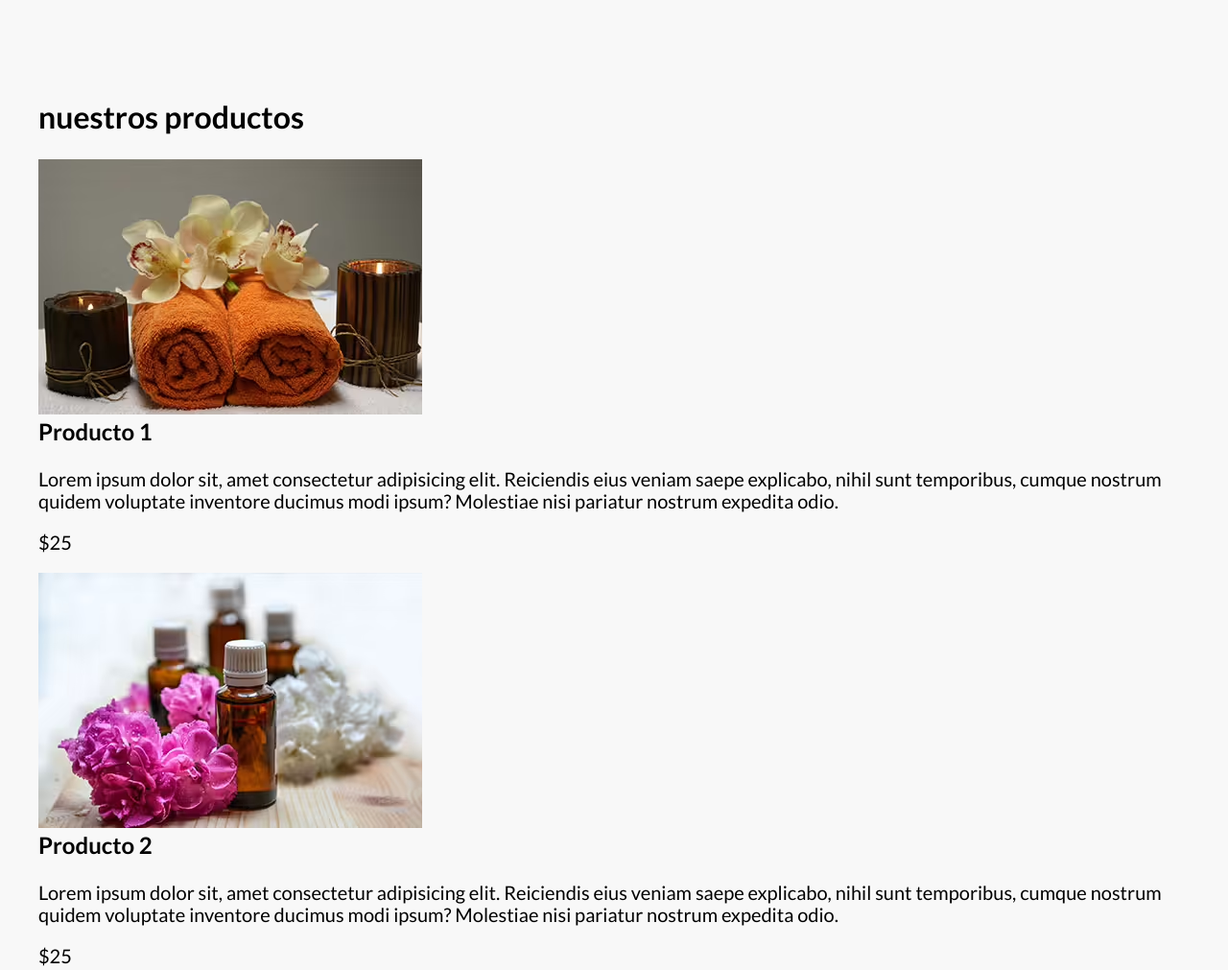
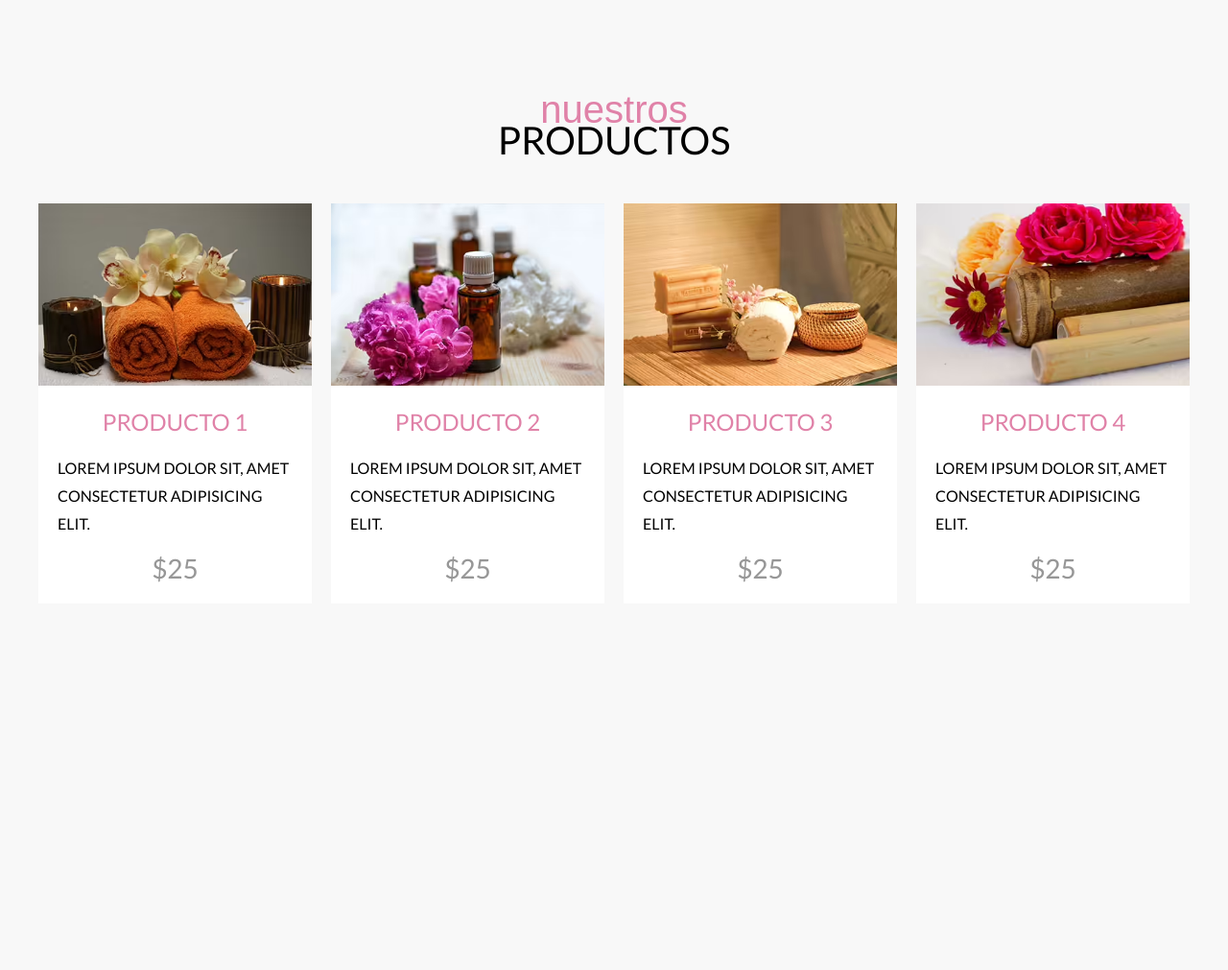
Before and after one commit to JosueP0721/Proyecto--Salon-de-Belleza, a website: page index.html in a window 1280 px wide. Shown: the part 2733-3744 px from the top of the page at 96% size. After the commit the page ends 3442 px from the top, so only its background shows below. Drawn offline with Linux system fonts and the light colour scheme; a web font is replaced by a local one.

Commit message:
productos scss

```diff
--- a/index.html
+++ b/index.html
@@ -163,59 +163,63 @@
         <h2 class="productos__heading">nuestros <span>productos</span></h2>
         <div class="productos__grid">
             <div class="producto">
+                <div class="producto__mask">
                     <picture>
                         <source srcset="build/img/producto_01.avif" type="image/avif">
                         <source srcset="build/img/producto_01.webp" type="image/webp">
-                    <img loading="lazy" class="producto__imagen" src="build/img/producto_01.jpg" alt="imagen producto">
+                        <img loading="lazy" class="producto__imagen" src="build/img/producto_01.jpg"
+                            alt="imagen producto">
                     </picture>
+                </div>
                 <div class="producto__contenido">
                     <h3 class="producto__nombre">Producto 1</h3>
-                    <p class="producto__descripcion">Lorem ipsum dolor sit, amet consectetur adipisicing elit.
-                        Reiciendis eius veniam saepe explicabo, nihil sunt temporibus, cumque nostrum quidem voluptate
-                        inventore ducimus modi ipsum? Molestiae nisi pariatur nostrum expedita odio.</p>
-                    <p class="prodcuto__precio">$25</p>
+                    <p class="producto__descripcion">Lorem ipsum dolor sit, amet consectetur adipisicing elit.</p>
+                    <p class="producto__precio">$25</p>
                 </div>
             </div>
             <div class="producto">
+                <div class="producto__mask">
                     <picture>
                         <source srcset="build/img/producto_02.avif" type="image/avif">
                         <source srcset="build/img/producto_02.webp" type="image/webp">
-                    <img loading="lazy" class="producto__imagen" src="build/img/producto_02.jpg" alt="imagen producto">
+                        <img loading="lazy" class="producto__imagen" src="build/img/producto_02.jpg"
+                            alt="imagen producto">
                     </picture>
+                </div>
                 <div class="producto__contenido">
                     <h3 class="producto__nombre">Producto 2</h3>
-                    <p class="producto__descripcion">Lorem ipsum dolor sit, amet consectetur adipisicing elit.
-                        Reiciendis eius veniam saepe explicabo, nihil sunt temporibus, cumque nostrum quidem voluptate
-                        inventore ducimus modi ipsum? Molestiae nisi pariatur nostrum expedita odio.</p>
-                    <p class="prodcuto__precio">$25</p>
+                    <p class="producto__descripcion">Lorem ipsum dolor sit, amet consectetur adipisicing elit.</p>
+                    <p class="producto__precio">$25</p>
                 </div>
             </div>
             <div class="producto">
+                <div class="producto__mask">
                     <picture>
                         <source srcset="build/img/producto_03.avif" type="image/avif">
                         <source srcset="build/img/producto_03.webp" type="image/webp">
-                    <img loading="lazy" class="producto__imagen" src="build/img/producto_03.jpg" alt="imagen producto">
+                        <img loading="lazy" class="producto__imagen" src="build/img/producto_03.jpg"
+                            alt="imagen producto">
                     </picture>
+                </div>
                 <div class="producto__contenido">
                     <h3 class="producto__nombre">Producto 3</h3>
-                    <p class="producto__descripcion">Lorem ipsum dolor sit, amet consectetur adipisicing elit.
-                        Reiciendis eius veniam saepe explicabo, nihil sunt temporibus, cumque nostrum quidem voluptate
-                        inventore ducimus modi ipsum? Molestiae nisi pariatur nostrum expedita odio.</p>
-                    <p class="prodcuto__precio">$25</p>
+                    <p class="producto__descripcion">Lorem ipsum dolor sit, amet consectetur adipisicing elit.</p>
+                    <p class="producto__precio">$25</p>
                 </div>
             </div>
             <div class="producto">
+                <div class="producto__mask">
                     <picture>
                         <source srcset="build/img/producto_04.avif" type="image/avif">
                         <source srcset="build/img/producto_04.webp" type="image/webp">
-                    <img loading="lazy" class="producto__imagen" src="build/img/producto_04.jpg" alt="imagen producto">
+                        <img loading="lazy" class="producto__imagen" src="build/img/producto_04.jpg"
+                            alt="imagen producto">
                     </picture>
+                </div>
                 <div class="producto__contenido">
                     <h3 class="producto__nombre">Producto 4</h3>
-                    <p class="producto__descripcion">Lorem ipsum dolor sit, amet consectetur adipisicing elit.
-                        Reiciendis eius veniam saepe explicabo, nihil sunt temporibus, cumque nostrum quidem voluptate
-                        inventore ducimus modi ipsum? Molestiae nisi pariatur nostrum expedita odio.</p>
-                    <p class="prodcuto__precio">$25</p>
+                    <p class="producto__descripcion">Lorem ipsum dolor sit, amet consectetur adipisicing elit.</p>
+                    <p class="producto__precio">$25</p>
                 </div>
             </div>
         </div>
--- a/src/scss/layout/_index.scss
+++ b/src/scss/layout/_index.scss
@@ -2,3 +2,4 @@
 @forward 'bienvenida';
 @forward 'cards';
 @forward 'horario';
+@forward 'productos';
--- /dev/null
+++ b/src/scss/layout/_productos.scss
@@ -0,0 +1,52 @@
+@use 'base/variables' as v;
+@use 'base/mixins' as m;
+
+.productos {
+    &__heading {
+        @include m.headingCursiva;
+        margin-bottom: 5rem;
+    }
+    &__grid {
+        @include m.grid(1, 2rem);
+        @include m.tablet {
+            @include m.grid(2, 2rem);
+        }
+        @include m.desktop {
+            @include m.grid(4, 2rem);
+        }
+    }
+}
+
+.producto {
+
+    &__contenido {
+        background-color: v.$blanco;
+        padding: 2rem;
+    }
+    &__mask {
+        overflow: hidden;
+    }
+    &__imagen {
+        width: 100%;
+        transition: transform .3s;
+        &:hover {
+            transform: scale(1.1);
+        }
+    }
+    &__nombre {
+        @include m.heading;
+        font-size: 2.4rem;
+        color: v.$secundario;
+    }
+    &__descripcion {
+        font-size: 1.6rem;
+        text-transform: uppercase;
+        line-height: 1.8;
+    }
+    &__precio {
+        text-align: center;
+        color: v.$gris;
+        font-size: 2.8rem;
+        margin: 0;
+    }
+}
```
Also changed, not shown: build/css/app.css, 1 other file. Lines whose indentation alone changed are shown as unchanged.
